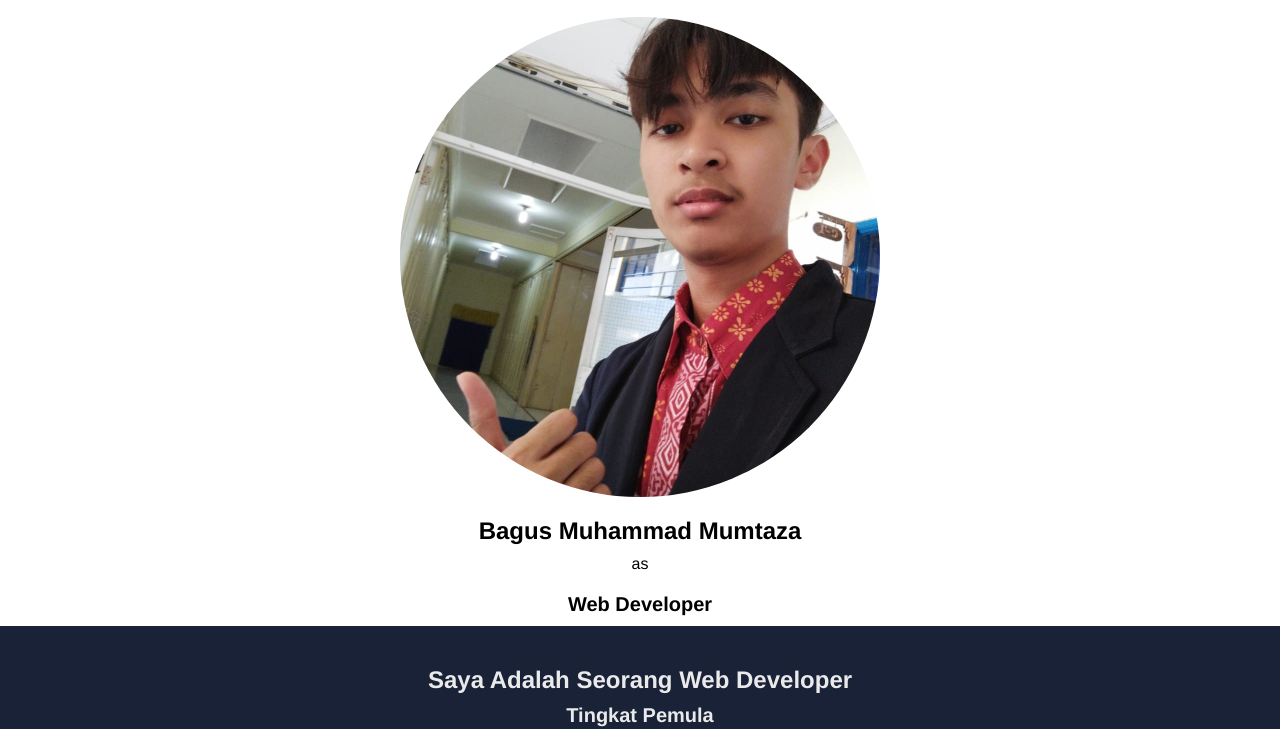
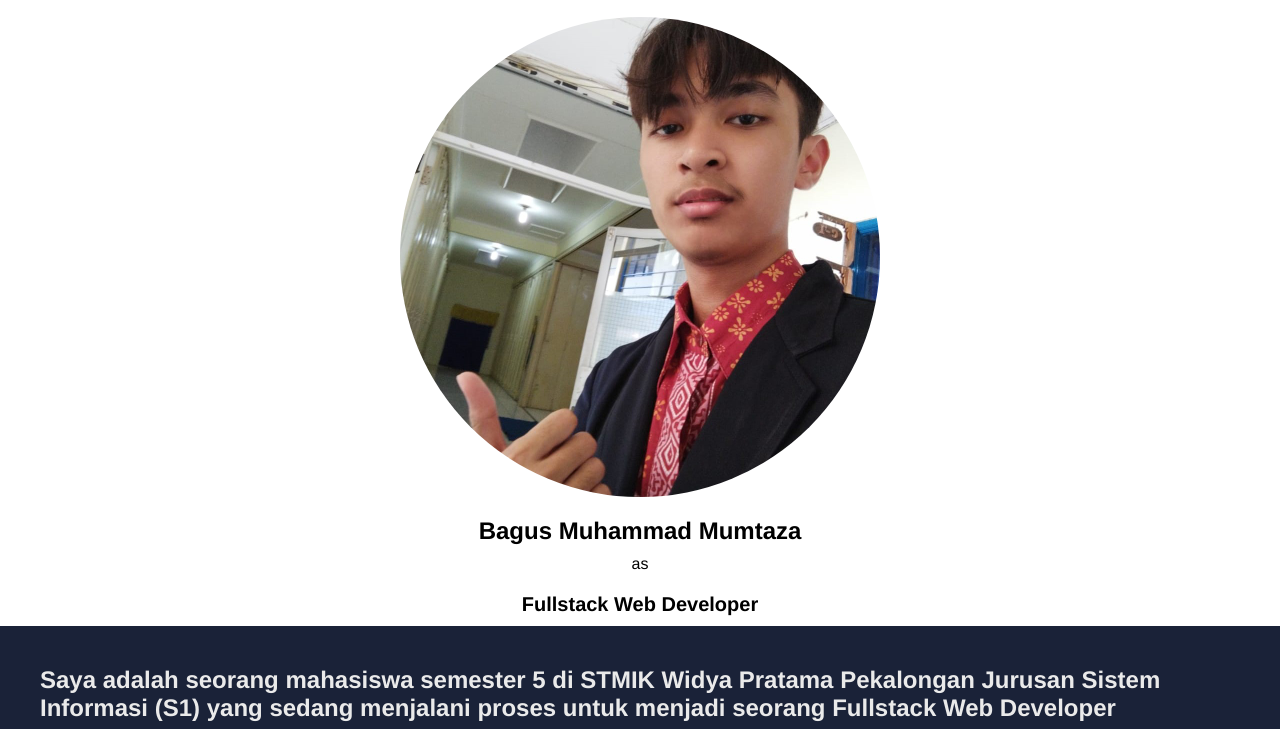
Before and after one commit to Mmtza/MmtzaSite, a plain HTML site: page index.html in a window 1280 px wide. Shown: the part 81-810 px from the top of the page. Drawn offline with Linux system fonts and the light colour scheme.

Commit message:
Pembaruan deskripsi developer

```diff
--- a/index.html
+++ b/index.html
@@ -26,12 +26,12 @@
         <img src="assets/foto/Mumtaza-crop.jpeg" alt="mumtaza foto 1" class="img-foto" />
         <p class="title">Bagus Muhammad Mumtaza</p>
         <p>as</p>
-        <p class="description mb-20">Web Developer</p>
+        <p class="description mb-20">Fullstack Web Developer</p>
       </div>
     </div>
     <div class="parallax" id="jasa">
       <div class="tentang">
-        <p class="title">Saya Adalah Seorang Web Developer</p>
+        <p class="title">Saya adalah seorang mahasiswa semester 5 di STMIK Widya Pratama Pekalongan Jurusan Sistem Informasi (S1) yang sedang menjalani proses untuk menjadi seorang Fullstack Web Developer</p>
         <p class="description">Tingkat Pemula</p>
         <div class="mt-20">
           <button class="btn-cta" onclick="redirWhatsapp()">Mari Kerjasama</button>
```
